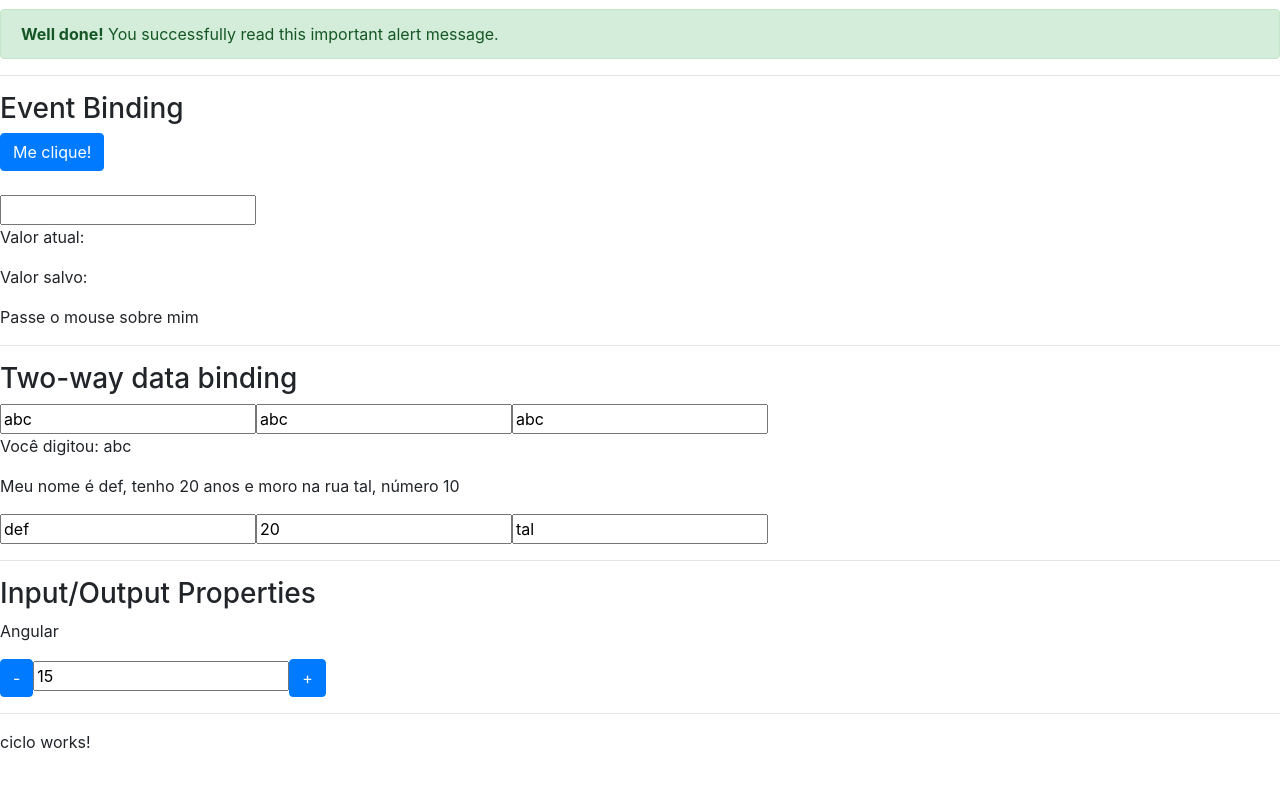
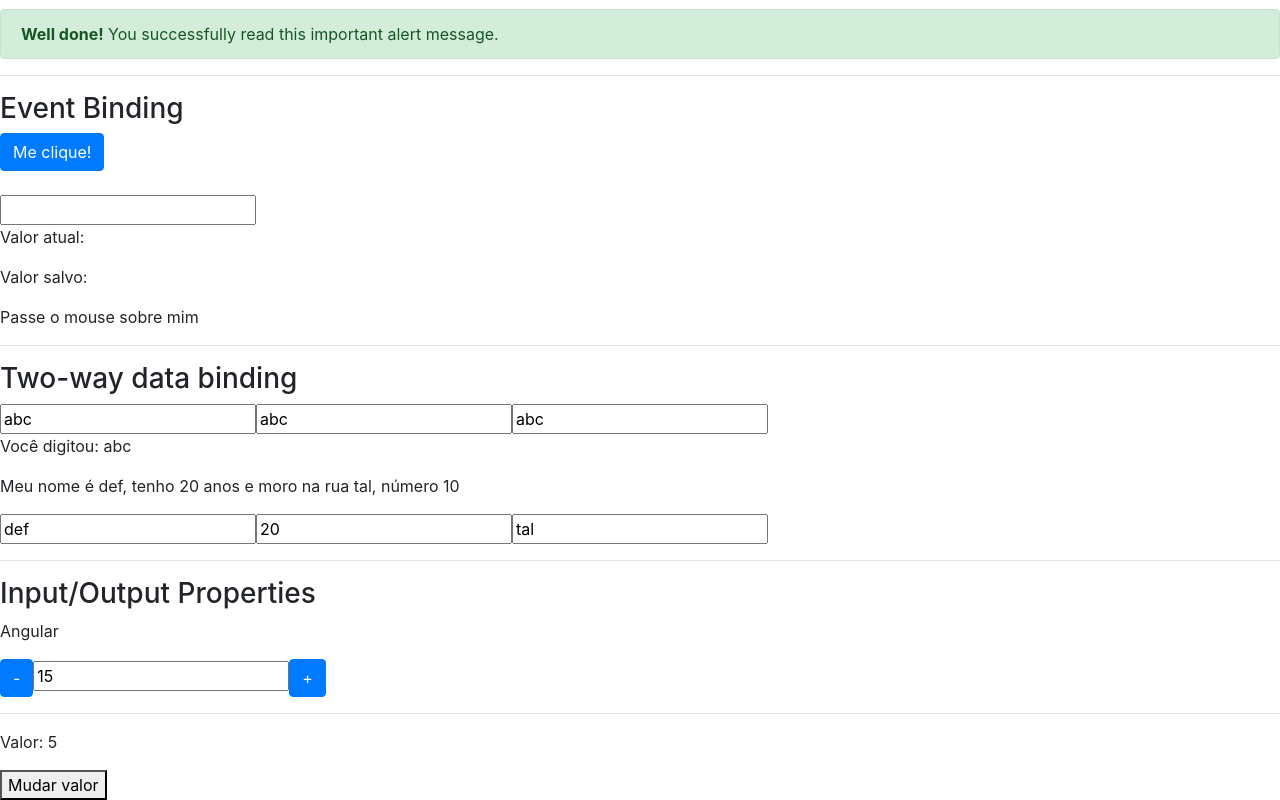
Before and after one commit to robertabononi/angular-loiane, an Angular app in the folder data-binding/: page / in a window 1280 px wide. Shown: the part 574-1374 px from the top of the page. Before the commit the page ends 1344 px from the top, so only its background shows below. Built offline with nearby package versions, Linux system fonts and the light colour scheme.

Commit message:
test: test which life-cycles shoot when pressing the button

```diff
--- a/data-binding/src/app/app.component.html
+++ b/data-binding/src/app/app.component.html
@@ -2,4 +2,5 @@
 
 <hr>
 
-<app-ciclo></app-ciclo>
+<app-ciclo [valorInicial]="valor"></app-ciclo>
+<button (click)="mudarValor()">Mudar valor</button>
--- a/data-binding/src/app/app.component.ts
+++ b/data-binding/src/app/app.component.ts
@@ -6,5 +6,9 @@ import { Component } from '@angular/core';
   styleUrls: ['./app.component.css']
 })
 export class AppComponent {
-  title = 'data-binding';
+  valor: number = 5
+
+  mudarValor(){
+    this.valor++
+  }
 }
--- a/data-binding/src/app/ciclo/ciclo.component.html
+++ b/data-binding/src/app/ciclo/ciclo.component.html
@@ -1 +1,3 @@
-<p>ciclo works!</p>
+<p>
+  Valor: {{ valorInicial }}
+</p>
--- a/data-binding/src/app/ciclo/ciclo.component.ts
+++ b/data-binding/src/app/ciclo/ciclo.component.ts
@@ -1,4 +1,4 @@
-import { Component, OnInit, OnChanges, DoCheck, AfterContentInit, AfterContentChecked, AfterViewInit, AfterViewChecked, OnDestroy } from '@angular/core';
+import { Component, OnInit, OnChanges, DoCheck, AfterContentInit, AfterContentChecked, AfterViewInit, AfterViewChecked, OnDestroy, Input } from '@angular/core';
 
 @Component({
   selector: 'app-ciclo',
@@ -6,6 +6,8 @@ import { Component, OnInit, OnChanges, DoCheck, AfterContentInit, AfterContentCh
   styleUrls: ['./ciclo.component.css']
 })
 export class CicloComponent implements OnInit, OnChanges, DoCheck, AfterContentInit, AfterContentChecked, AfterViewInit, AfterViewChecked, OnDestroy {
+
+  @Input() valorInicial: number = 10
 
   constructor() {
     console.log('constructor')
```
